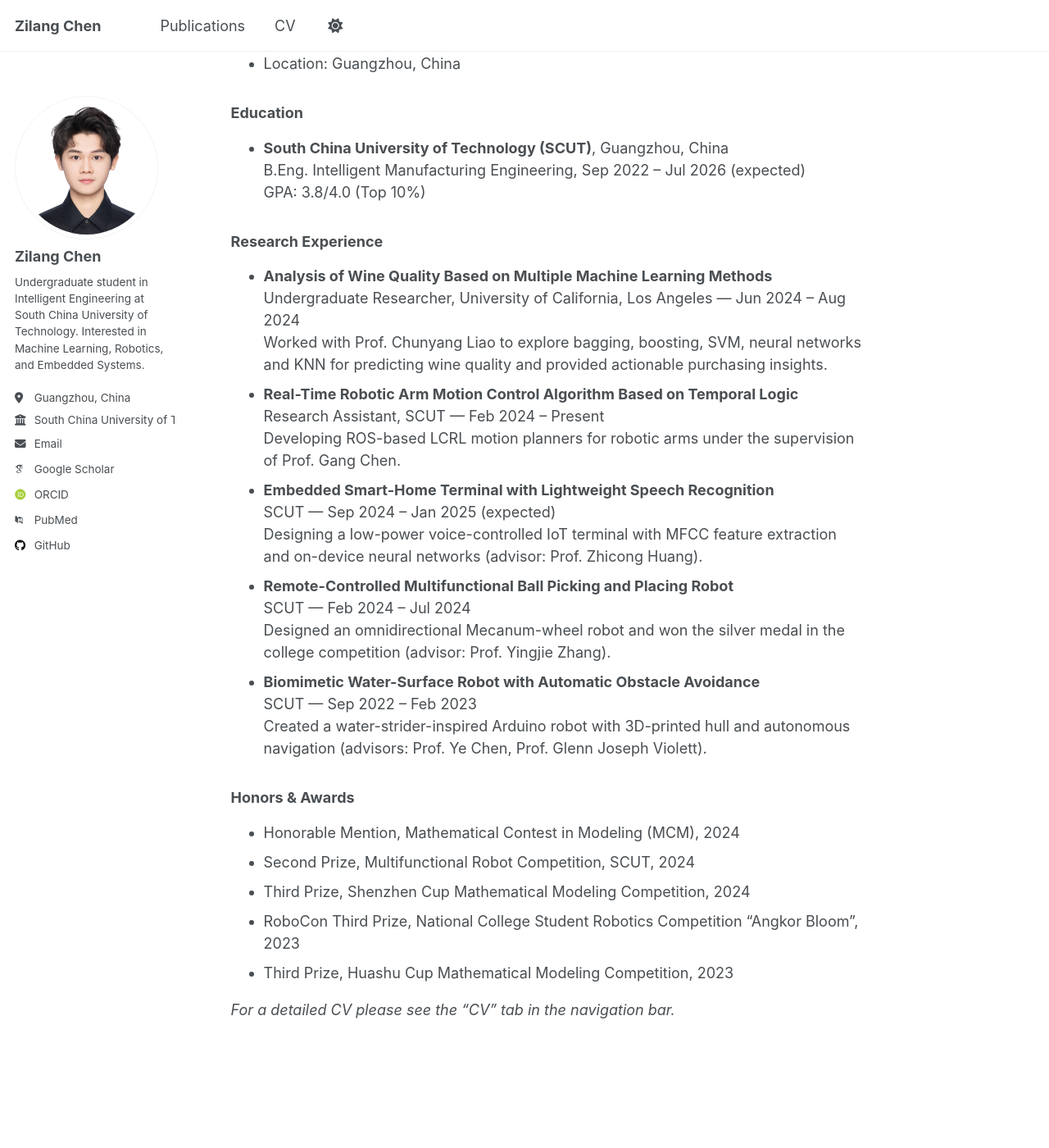
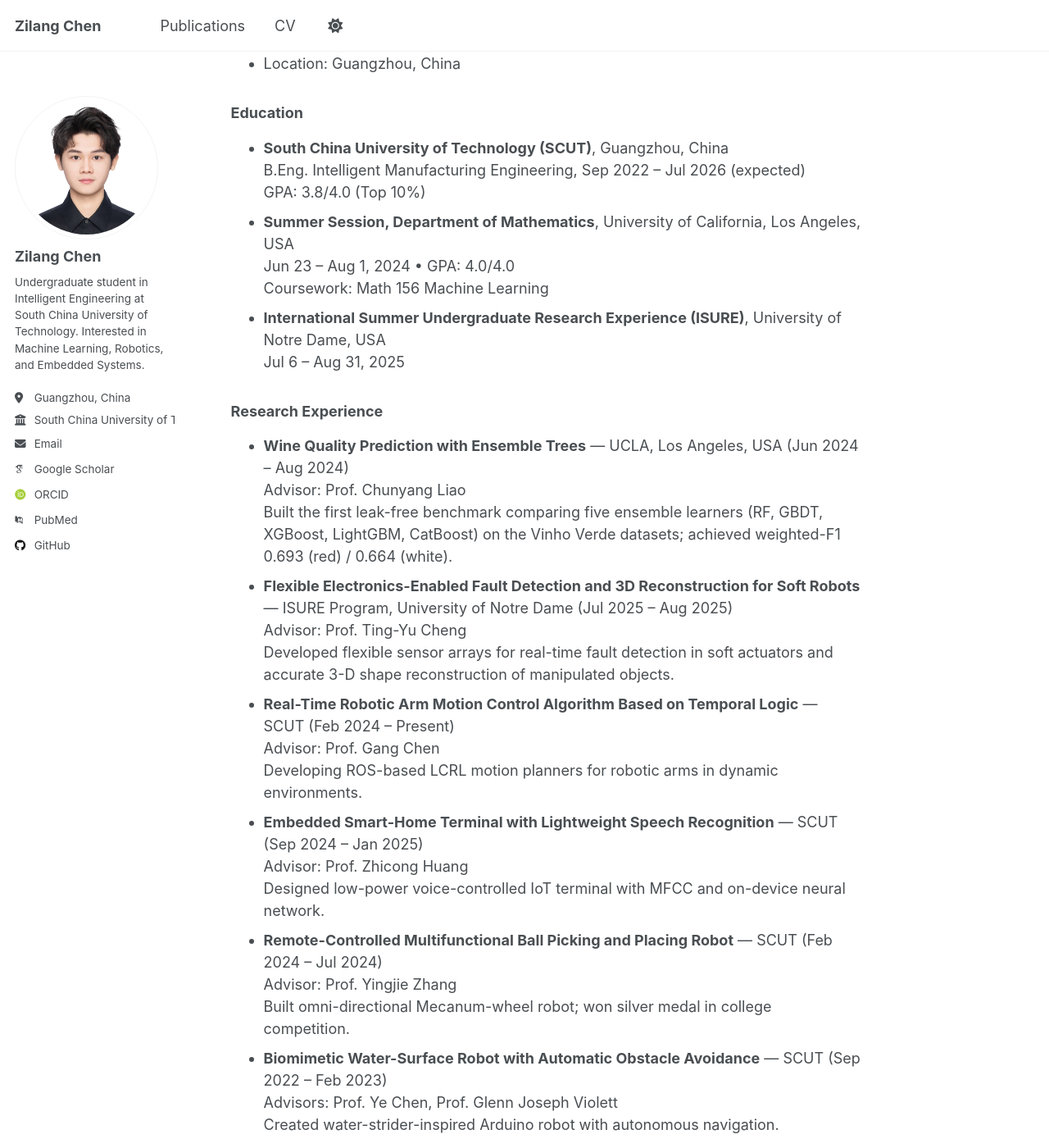
Before and after one commit to zilangchen/zilangchen.github.io, a Jekyll site: the page built from _pages/about.md, in a window 1280 px wide and 1400 px high, scrolled down 428 px. Shown: the whole window at 82% size. Built offline with Jekyll 4.4.1, drawn with Linux system fonts in a browser that asks for light colours; some web fonts are replaced; a script that is not in the unit is left out.

Commit message:
feat(about): sync education and research experience with updated CV

```diff
--- a/_pages/about.md
+++ b/_pages/about.md
@@ -17,23 +17,31 @@
 - **South China University of Technology (SCUT)**, Guangzhou, China
   B.Eng. Intelligent Manufacturing Engineering, Sep 2022 – Jul 2026 (expected)
   GPA: 3.8/4.0 (Top 10%)
+- **Summer Session, Department of Mathematics**, University of California, Los Angeles, USA
+  Jun 23 – Aug 1, 2024 • GPA: 4.0/4.0
+  Coursework: Math 156 Machine Learning
+- **International Summer Undergraduate Research Experience (ISURE)**, University of Notre Dame, USA
+  Jul 6 – Aug 31, 2025
 
 ### Research Experience
-- **Analysis of Wine Quality Based on Multiple Machine Learning Methods**
-  Undergraduate Researcher, University of California, Los Angeles — Jun 2024 – Aug 2024
-  Worked with Prof. Chunyang Liao to explore bagging, boosting, SVM, neural networks and KNN for predicting wine quality and provided actionable purchasing insights.
-- **Real-Time Robotic Arm Motion Control Algorithm Based on Temporal Logic**
-  Research Assistant, SCUT — Feb 2024 – Present
-  Developing ROS-based LCRL motion planners for robotic arms under the supervision of Prof. Gang Chen.
-- **Embedded Smart-Home Terminal with Lightweight Speech Recognition**
-  SCUT — Sep 2024 – Jan 2025 (expected)
-  Designing a low-power voice-controlled IoT terminal with MFCC feature extraction and on-device neural networks (advisor: Prof. Zhicong Huang).
-- **Remote-Controlled Multifunctional Ball Picking and Placing Robot**
-  SCUT — Feb 2024 – Jul 2024
-  Designed an omnidirectional Mecanum-wheel robot and won the silver medal in the college competition (advisor: Prof. Yingjie Zhang).
-- **Biomimetic Water-Surface Robot with Automatic Obstacle Avoidance**
-  SCUT — Sep 2022 – Feb 2023
-  Created a water-strider-inspired Arduino robot with 3D-printed hull and autonomous navigation (advisors: Prof. Ye Chen, Prof. Glenn Joseph Violett).
+- **Wine Quality Prediction with Ensemble Trees** — UCLA, Los Angeles, USA (Jun 2024 – Aug 2024)
+  Advisor: Prof. Chunyang Liao
+  Built the first leak-free benchmark comparing five ensemble learners (RF, GBDT, XGBoost, LightGBM, CatBoost) on the Vinho Verde datasets; achieved weighted-F1 0.693 (red) / 0.664 (white).
+- **Flexible Electronics-Enabled Fault Detection and 3D Reconstruction for Soft Robots** — ISURE Program, University of Notre Dame (Jul 2025 – Aug 2025)
+  Advisor: Prof. Ting-Yu Cheng
+  Developed flexible sensor arrays for real-time fault detection in soft actuators and accurate 3-D shape reconstruction of manipulated objects.
+- **Real-Time Robotic Arm Motion Control Algorithm Based on Temporal Logic** — SCUT (Feb 2024 – Present)
+  Advisor: Prof. Gang Chen
+  Developing ROS-based LCRL motion planners for robotic arms in dynamic environments.
+- **Embedded Smart-Home Terminal with Lightweight Speech Recognition** — SCUT (Sep 2024 – Jan 2025)
+  Advisor: Prof. Zhicong Huang
+  Designed low-power voice-controlled IoT terminal with MFCC and on-device neural network.
+- **Remote-Controlled Multifunctional Ball Picking and Placing Robot** — SCUT (Feb 2024 – Jul 2024)
+  Advisor: Prof. Yingjie Zhang
+  Built omni-directional Mecanum-wheel robot; won silver medal in college competition.
+- **Biomimetic Water-Surface Robot with Automatic Obstacle Avoidance** — SCUT (Sep 2022 – Feb 2023)
+  Advisors: Prof. Ye Chen, Prof. Glenn Joseph Violett
+  Created water-strider-inspired Arduino robot with autonomous navigation.
 
 ### Honors & Awards
 - Honorable Mention, Mathematical Contest in Modeling (MCM), 2024
```
